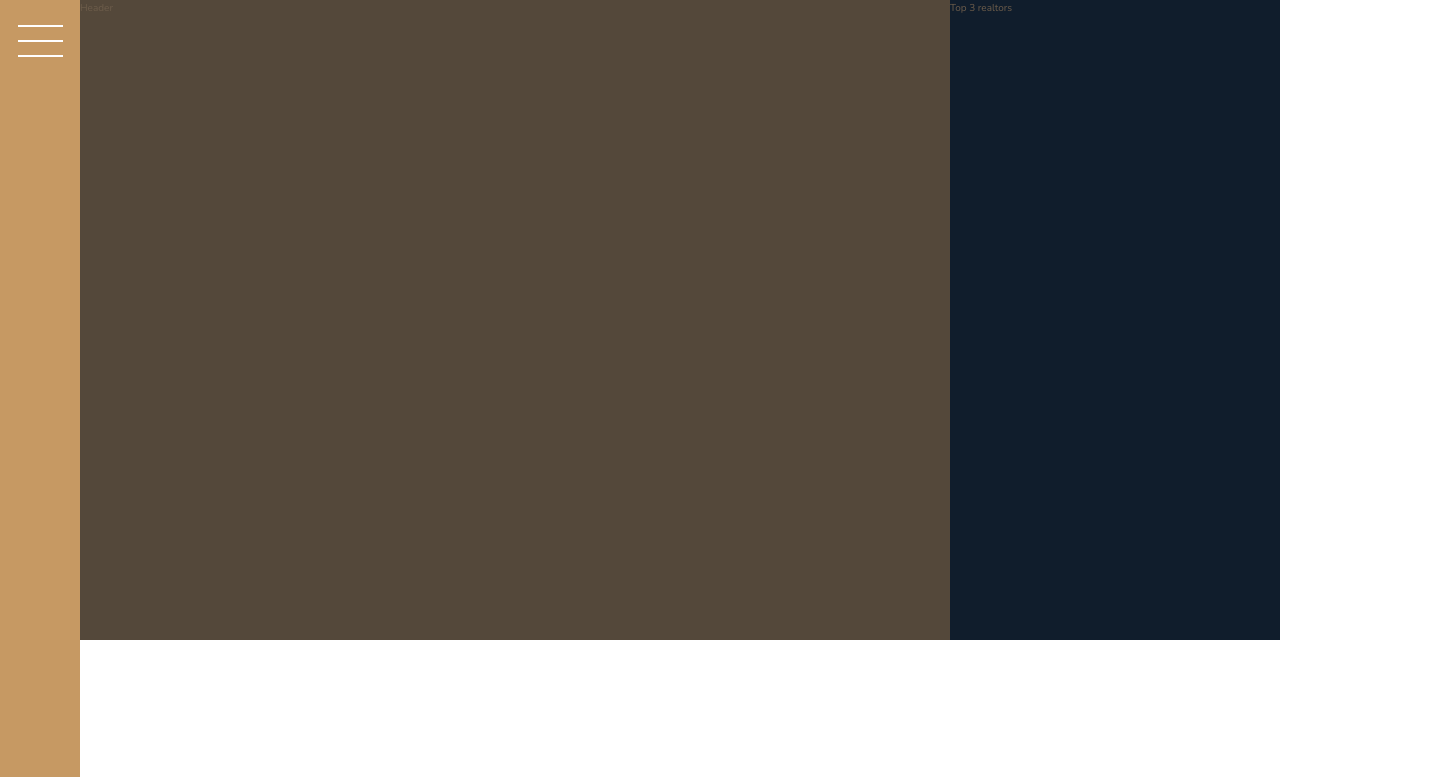
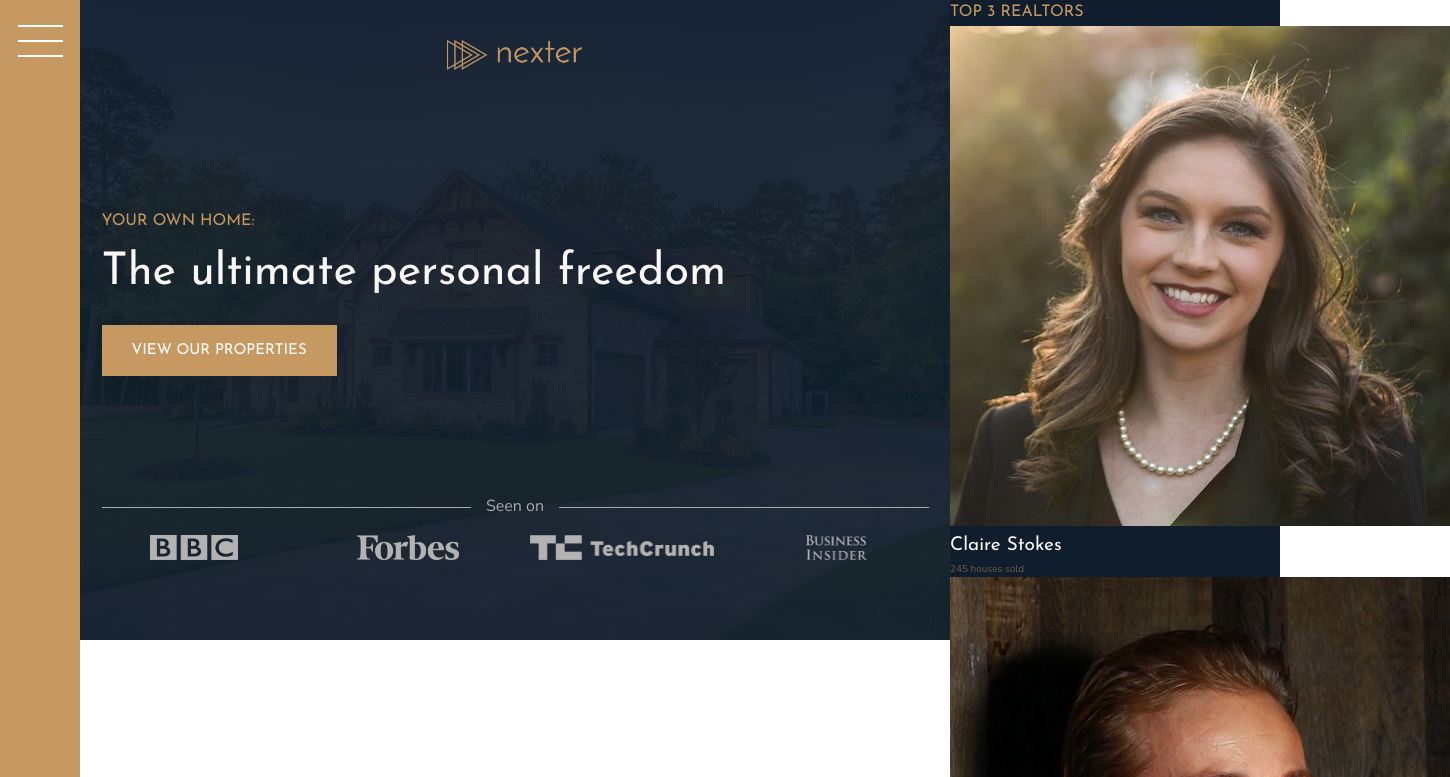
Before and after one commit to BradBones/realty-site, a website: page index.html in a window 1280 px wide. Shown: the top 777 px of the page, 1450 px wide, since content can reach past the window. Drawn offline with nearby package versions, Linux system fonts and the light colour scheme.

Commit message:
header section layout

```diff
--- a/index.html
+++ b/index.html
@@ -17,11 +17,43 @@
         </div>
 
         <header class="header">
-            Header
+            <img src="img/logo.png" alt="Brand logo" class="header__logo">
+            <h3 class="heading-3">Your own home:</h3>
+            <h1 class="heading-1">The ultimate personal freedom</h1>
+            <button class="btn header__btn">View our properties</button>
+            <div class="header__seenon-text">Seen on</div>
+            <div class="header__seenon-logos">
+                <img src="img/logo-bbc.png" alt="BBC logo">
+                <img src="img/logo-forbes.png" alt="forbes logo">
+                <img src="img/logo-techcrunch.png" alt="techcrunch logo">
+                <img src="img/logo-bi.png" alt="business insider logo">
+            </div>
         </header>
 
         <div class="realtors">
-            Top 3 realtors
+            <h3 class="heading-3">Top 3 Realtors</h3>
+            <div class="realtors__list">
+                <!-- No 1 Realtor -->
+                <img src="img/realtor-2.jpeg" alt="realtor 2" class="realtors__img">
+                <div class="realtors__details">
+                    <h4 class="heading-4 heading-4--light">Claire Stokes</h4>
+                    <p class="realtors_sold">245 houses sold</p>
+                </div>
+
+                <!-- No 2 Realtor -->
+                <img src="img/realtor-1.jpeg" alt="realtor 1" class="realtors__img">
+                <div class="realtors__details">
+                    <h4 class="heading-4 heading-4--light">Erik Feinman</h4>
+                    <p class="realtors_sold">212 houses sold</p>
+                </div>
+
+                <!-- No 3 Realtor -->
+                <img src="img/realtor-3.jpeg" alt="realtor 3" class="realtors__img">
+                <div class="realtors__details">
+                    <h4 class="heading-4 heading-4--light">Toby Ramsey</h4>
+                    <p class="realtors_sold">198 houses sold</p>
+                </div>
+            </div>
         </div>
 
         <section class="features">
--- a/sass/_header.scss
+++ b/sass/_header.scss
@@ -1,4 +1,60 @@
 .header {
+    grid-column: full-start / col-end 6;
+
     background-color: $color-grey-dark-1;
-    grid-column: full-start / col-end 6;
+    background-image: linear-gradient(rgba($color-secondary, 0.93), rgba($color-secondary, 0.93)), url(../img/hero.jpeg);
+    background-size: cover;
+    background-position: center;
+    padding: 4rem 8rem 8rem 8rem;
+
+
+
+    display: grid;
+    grid-template-rows: 1fr min-content 6rem 1fr; // Remember that section row is specified as 80vh in the .container class of the grid layout in _base.scss - So we want to divide the remaining header content rows to fill the remaining space.
+    grid-template-columns: max-content;
+    grid-row-gap: 1.5rem;
+    justify-content: center;
+
+
+
+    &__logo {
+        height: 3rem;
+        justify-self: center;
+    }
+
+    &__btn {
+        align-self: start;
+        justify-self: start;
+
+    }
+
+    &__seenon-text {
+        display: grid;
+        grid-template-columns: 1fr max-content 1fr;
+        grid-column-gap: 1.5rem;
+        align-items: center;
+
+        font-size: 1.6rem;
+        color: $color-grey-light-2;
+
+        &::before,
+        &::after {
+            content: "";
+            height: 1px;
+            display: block;
+            background-color: currentColor;
+        }
+    }
+
+    &__seenon-logos {
+        display: grid;
+        grid-template-columns: repeat(4, 1fr);
+        grid-column-gap: 3rem;
+        justify-items: center;
+
+        img {
+            height: 2.5rem;
+            filter: brightness(70%);
+        }
+    }
 }
--- a/sass/_realtors.scss
+++ b/sass/_realtors.scss
@@ -1,4 +1,5 @@
 .realtors {
     background-color: $color-secondary;
     grid-column: col-start 7 / full-end;
+
 }
--- a/sass/_typography.scss
+++ b/sass/_typography.scss
@@ -7,6 +7,9 @@
 // Heading specific
 .heading-1 {
     @extend %heading;
+    font-size: 4.5rem;
+    color: $color-grey-light-1;
+    line-height: 1;
 }
 
 .heading-2 {
```
Also changed, not shown: css/style.css.
